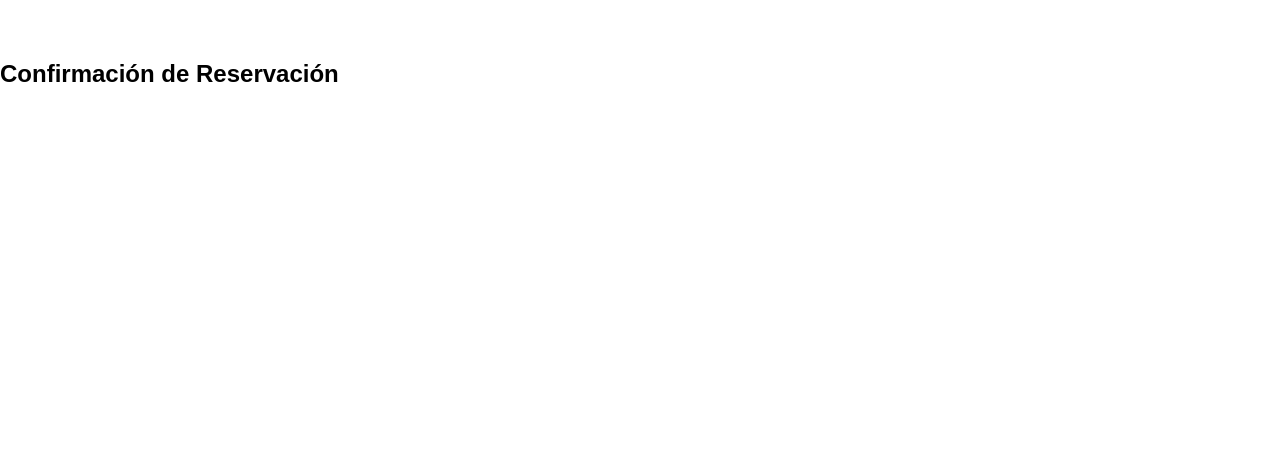
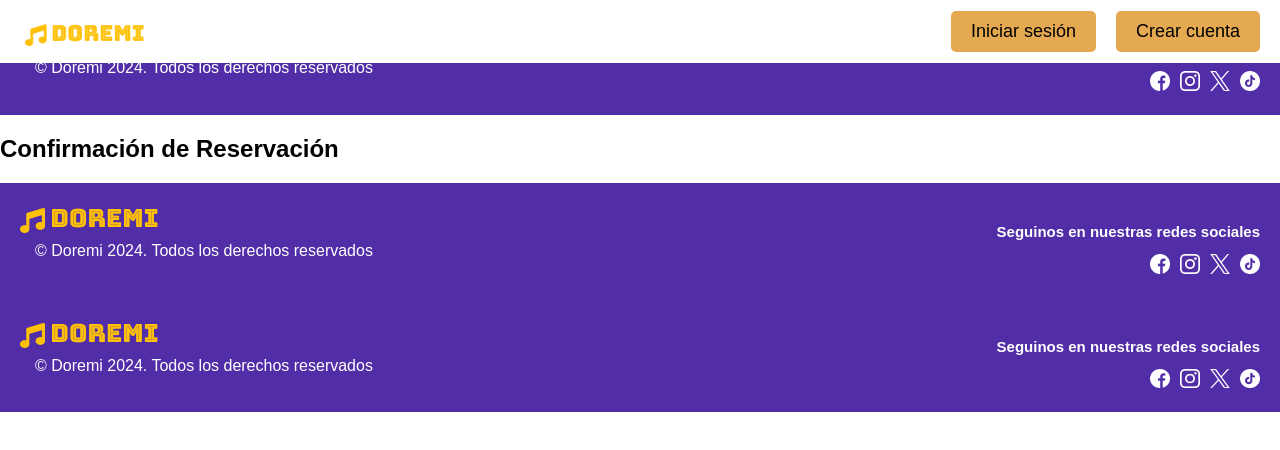
Before and after one commit to astridtorres21/Frontends_ProyectoFinal_C5_G2, a React (Create React App) app in the folder frontend/: page /confirm-reservation in a window 1280 px wide. Shown: the top 450 px of the page. Built offline with nearby package versions, Linux system fonts and the light colour scheme.

Commit message:
intento de header y footer

```diff
--- a/frontend/src/App.jsx
+++ b/frontend/src/App.jsx
@@ -1,31 +1,32 @@
 import React from 'react';
-import {
-    BrowserRouter as Router
-    , Route
-    , Routes
-} from 'react-router-dom';
+import { BrowserRouter as Router, Route, Routes } from 'react-router-dom';
+import MaybeShowHeaderAndFooter from './components/MaybeShowHeaderAndFooter';
 import Register from './components/Register';
 import ProductDetail from './components/ProductDetail';
 import ReservationConfirmation from './components/ReservationConfirmation';
+import Body from './components/Body';
+import Login from './components/Login';
 import Header from './components/Header';
-import Body from './components/Body';
 import Footer from './components/Footer';
-import Login from './components/Login';
+
 import './App.css';
-
 
 function App() {
   return (
     <Router>
-      <div className='content-section'>
+      <MaybeShowHeaderAndFooter>
+      <Header />
+      </MaybeShowHeaderAndFooter>
         <Routes>
-          <Route path="/" element={<Body/>} />
-          <Route path="/register" element={<Register/>} />
-          <Route path="/login" element={<Login/>} />
-          <Route path="/product/:id" element={<ProductDetail/>} />
-          <Route path="/confirm-reservation" element={<ReservationConfirmation/>} />
+          <Route path="/" element={<Body />} />
+          <Route exact path="/register" element={<Register />} />
+          <Route exact path="/login" element={<Login />} />
+          <Route path="/product/:id" element={<ProductDetail />} />
+          <Route path="/confirm-reservation" element={<ReservationConfirmation />} />
         </Routes>
-      </div>
+        <MaybeShowHeaderAndFooter>
+        <Footer />
+        </MaybeShowHeaderAndFooter>
     </Router>
   );
 }
--- /dev/null
+++ b/frontend/src/components/MaybeShowHeaderAndFooter.jsx
@@ -0,0 +1,24 @@
+import React from 'react';
+import { useLocation } from 'react-router-dom';
+import Header from './Header';
+import Footer from './Footer';
+
+const MaybeShowHeaderAndFooter = ({ children }) => {
+  const location = useLocation();
+
+  // Lista de rutas en las que no se debe mostrar el encabezado y el pie de página
+  const excludedRoutes = ['/', '/register', '/login'];
+
+  // Verifica si la ruta actual está en la lista de rutas excluidas
+  const shouldShowHeaderAndFooter = !excludedRoutes.includes(location.pathname);
+
+  return (
+    <>
+      {shouldShowHeaderAndFooter && <Header />}
+      {children}
+      {shouldShowHeaderAndFooter && <Footer />}
+    </>
+  );
+};
+
+export default MaybeShowHeaderAndFooter;
```
